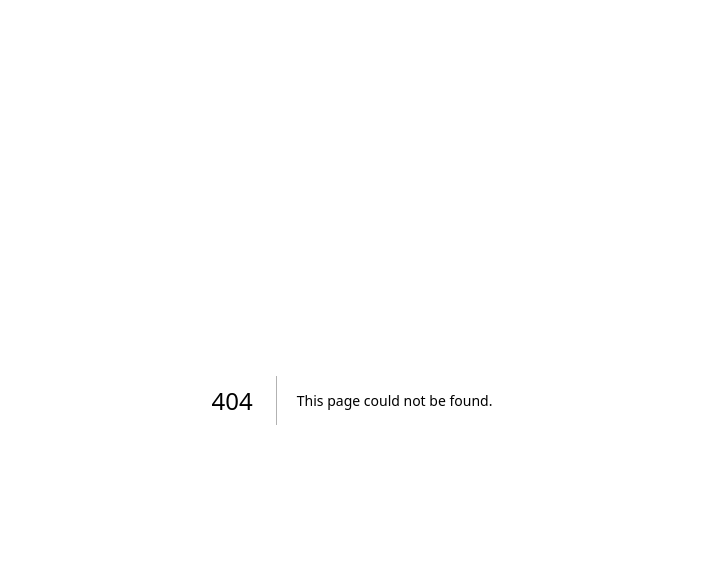
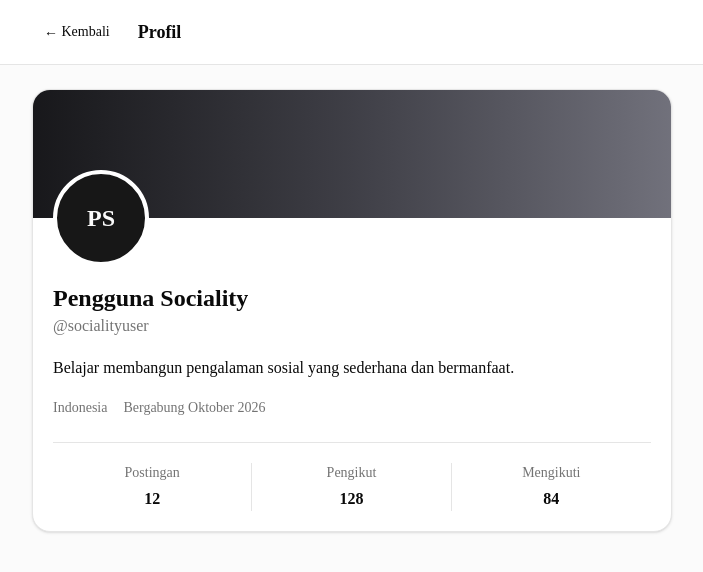
Before and after one commit to thesar1305/sociality-frontend-mvp-thesar1305, a Next.js app: page /profile in a window 1280 px wide. Before the commit this address had no page. Shown: the top 572 px of the page, without its empty margins (288-991 px from the left). Built offline with nearby package versions, Linux system fonts and the light colour scheme.

Commit message:
feat: add user profile page

```diff
--- a/src/app/page.tsx
+++ b/src/app/page.tsx
@@ -1,7 +1,6 @@
 import Link from 'next/link';
 
 import { SocialFeed } from '@/components/sociality/social-feed';
-import { Button } from '@/components/ui/button';
 
 export default function Home() {
   return (
@@ -12,9 +11,12 @@ export default function Home() {
             Sociality
           </Link>
 
-          <Button type='button' variant='outline' size='sm'>
+          <Link
+            href='/profile'
+            className='inline-flex h-8 items-center justify-center rounded-lg border bg-background px-3 text-sm font-medium transition-colors hover:bg-muted focus-visible:outline-none focus-visible:ring-2 focus-visible:ring-ring/50'
+          >
             Profil
-          </Button>
+          </Link>
         </div>
       </header>
 
--- /dev/null
+++ b/src/app/profile/page.tsx
@@ -0,0 +1,73 @@
+import type { Metadata } from 'next';
+import Link from 'next/link';
+
+import { currentUser } from '@/data/profile';
+
+export const metadata: Metadata = {
+  title: 'Profil | Sociality',
+  description: `Profil ${currentUser.name} di Sociality.`,
+};
+
+export default function ProfilePage() {
+  return (
+    <div className='min-h-screen bg-muted/40'>
+      <header className='border-b bg-background'>
+        <div className='mx-auto flex h-16 max-w-2xl items-center gap-4 px-4'>
+          <Link
+            href='/'
+            className='rounded-lg px-3 py-2 text-sm font-medium transition-colors hover:bg-muted focus-visible:outline-none focus-visible:ring-2 focus-visible:ring-ring/50'
+          >
+            ← Kembali
+          </Link>
+
+          <h1 className='text-lg font-bold'>Profil</h1>
+        </div>
+      </header>
+
+      <main className='mx-auto w-full max-w-2xl px-4 py-6'>
+        <article className='overflow-hidden rounded-2xl border bg-card text-card-foreground shadow-sm'>
+          <div className='h-32 bg-gradient-to-r from-zinc-900 via-zinc-700 to-zinc-500' />
+
+          <div className='px-5 pb-5'>
+            <div className='-mt-12 flex size-24 items-center justify-center rounded-full border-4 border-card bg-primary text-2xl font-bold text-primary-foreground'>
+              {currentUser.initials}
+            </div>
+
+            <div className='mt-4'>
+              <h2 className='text-2xl font-bold'>{currentUser.name}</h2>
+              <p className='text-muted-foreground'>{currentUser.username}</p>
+            </div>
+
+            <p className='mt-4 max-w-lg leading-7'>{currentUser.bio}</p>
+
+            <div className='mt-4 flex flex-wrap gap-x-4 gap-y-1 text-sm text-muted-foreground'>
+              <span>{currentUser.location}</span>
+              <span>{currentUser.joinedLabel}</span>
+            </div>
+
+            <dl className='mt-6 grid grid-cols-3 divide-x border-t pt-5 text-center'>
+              <div>
+                <dt className='text-sm text-muted-foreground'>Postingan</dt>
+                <dd className='mt-1 font-bold'>{currentUser.stats.posts}</dd>
+              </div>
+
+              <div>
+                <dt className='text-sm text-muted-foreground'>Pengikut</dt>
+                <dd className='mt-1 font-bold'>
+                  {currentUser.stats.followers}
+                </dd>
+              </div>
+
+              <div>
+                <dt className='text-sm text-muted-foreground'>Mengikuti</dt>
+                <dd className='mt-1 font-bold'>
+                  {currentUser.stats.following}
+                </dd>
+              </div>
+            </dl>
+          </div>
+        </article>
+      </main>
+    </div>
+  );
+}
--- a/src/components/sociality/social-feed.tsx
+++ b/src/components/sociality/social-feed.tsx
@@ -7,6 +7,7 @@ import { PostCard } from '@/components/sociality/post-card';
 import { Button } from '@/components/ui/button';
 import { posts as initialPosts } from '@/data/posts';
 import type { Post, PostComment } from '@/types/post';
+import { currentUser } from '@/data/profile';
 
 const MAX_POST_LENGTH = 280;
 
@@ -27,9 +28,9 @@ export function SocialFeed() {
     const newPost: Post = {
       id: crypto.randomUUID(),
       author: {
-        name: 'Pengguna Sociality',
-        username: '@socialityuser',
-        initials: 'PS',
+        name: currentUser.name,
+        username: currentUser.username,
+        initials: currentUser.initials,
       },
       content: trimmedContent,
       publishedAt: new Date().toISOString(),
@@ -61,7 +62,7 @@ export function SocialFeed() {
   function handleAddComment(postId: string, content: string) {
     const newComment: PostComment = {
       id: crypto.randomUUID(),
-      authorName: 'Pengguna Sociality',
+      authorName: currentUser.name,
       content,
     };
 
--- /dev/null
+++ b/src/data/profile.ts
@@ -0,0 +1,15 @@
+import type { UserProfile } from '@/types/profile';
+
+export const currentUser: UserProfile = {
+  name: 'Pengguna Sociality',
+  username: '@socialityuser',
+  initials: 'PS',
+  bio: 'Belajar membangun pengalaman sosial yang sederhana dan bermanfaat.',
+  location: 'Indonesia',
+  joinedLabel: 'Bergabung Oktober 2026',
+  stats: {
+    posts: 12,
+    followers: 128,
+    following: 84,
+  },
+};
--- /dev/null
+++ b/src/types/profile.ts
@@ -0,0 +1,13 @@
+export type UserProfile = {
+  name: string;
+  username: string;
+  initials: string;
+  bio: string;
+  location: string;
+  joinedLabel: string;
+  stats: {
+    posts: number;
+    followers: number;
+    following: number;
+  };
+};
```
